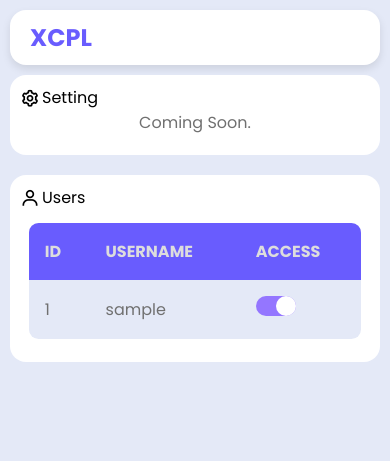
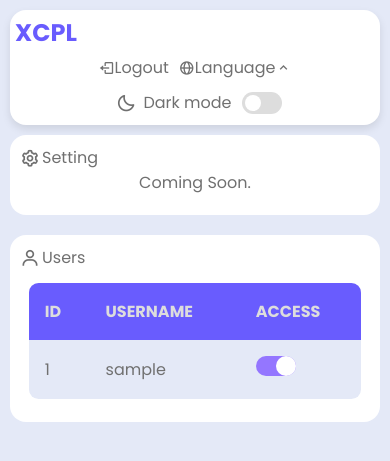
Before and after one commit to World-Rage-company/XDashboard, a PHP site: page /control_panel/index.php in a window 390 px wide. Shown: the top 461 px of the page. Run offline with PHP 8.4, Linux system fonts and the light colour scheme; the visitor is signed in with stand-in values (Sample User, id 1); tables that the repository leaves empty or names only in its code hold one stand-in row (values such as "Sample post").

Commit message:
update xcpl

```diff
--- a/Web_XDashboard/control_panel/assets/css/style.css
+++ b/Web_XDashboard/control_panel/assets/css/style.css
@@ -161,7 +161,7 @@ body.dark {
     display: flex;
     justify-content: center;
     align-items: center;
-    padding: 10px 20px;
+    padding: 5px 5px;
     box-shadow: 0 4px 8px rgba(0, 0, 0, 0.1);
     transition: var(--tran-05);
 }
@@ -171,11 +171,13 @@ body.dark {
     display: flex;
     justify-content: space-between;
     align-items: center;
+    flex-wrap: wrap;
 }
 
 .header-content .title {
     font-size: 24px;
     font-weight: bold;
+    /*align-items: center;*/
     color: var(--primary-color);
 }
 
@@ -203,6 +205,7 @@ body.dark {
 
 .language-dropdown {
     position: relative;
+    margin-bottom: 10px;
 }
 
 .dropdown-toggle {
@@ -238,7 +241,7 @@ body.dark {
 }
 
 .language-menu li {
-    padding: 8px 16px;
+    padding: 8px 15px;
 }
 
 .language-menu li a {
@@ -315,32 +318,22 @@ body.dark .switch-mode {
     left: 21px;
 }
 
-.menu-toggle-button {
-    background: none;
-    border: none;
-    cursor: pointer;
-    display: none;
-}
-
 @media (max-width: 768px) {
-    .menu-toggle-button {
-        display: block;
+    .bottom-content {
+        flex-wrap: wrap;
+        justify-content: center;
     }
 
-    .bottom-content {
-        display: none;
-        position: absolute;
-        top: 50px;
-        left: 0;
-        width: 100%;
-        background-color: var(--sidebar-color);
-        padding: 10px;
-        box-shadow: 0 2px 4px rgba(0, 0, 0, 0.1);
-        z-index: 999;
+    .bottom-content li {
+        margin: 5px;
     }
 
-    .bottom-content.open {
-        display: block;
+    .language-dropdown {
+        margin-bottom: 5px;
+    }
+
+    .mode {
+        margin-top: 10px;
     }
 }
 
@@ -361,12 +354,14 @@ body.dark .switch-mode {
 
 .setting-header {
     width: 100%;
+    color: var(--text-color);
     text-align: left;
     display: flex;
     align-items: center;
 }
 
 .setting-header .icon {
+    color: var(--text-color);
     font-size: 20px;
     margin-right: 2px;
 }
@@ -397,12 +392,14 @@ body.dark .switch-mode {
 
 .users-header {
     width: 100%;
+    color: var(--text-color);
     text-align: left;
     display: flex;
     align-items: center;
 }
 
 .users-header .icon {
+    color: var(--text-color);
     font-size: 20px;
     margin-right: 2px;
 }
--- a/Web_XDashboard/control_panel/assets/js/script.js
+++ b/Web_XDashboard/control_panel/assets/js/script.js
@@ -45,11 +45,6 @@ $(document).ready(function() {
     });
 });
 
-function toggleMobileMenu() {
-    const bottomContent = document.querySelector('.bottom-content');
-    bottomContent.classList.toggle('open');
-}
-
 function toggleLanguageMenu() {
     document.querySelector('.language-menu').classList.toggle('active');
 }
--- a/Web_XDashboard/control_panel/index.php
+++ b/Web_XDashboard/control_panel/index.php
@@ -51,12 +51,6 @@ require "assets/php/control_panel_handler.php";
                         <span class="switch-mode"></span>
                     </div>
                 </li>
-
-                <li class="mobile-menu-toggle">
-                    <button class="menu-toggle-button" onclick="toggleMobileMenu()">
-                        <i class='bx bx-menu icon'></i>
-                    </button>
-                </li>
             </div>
         </div>
     </div>
```
